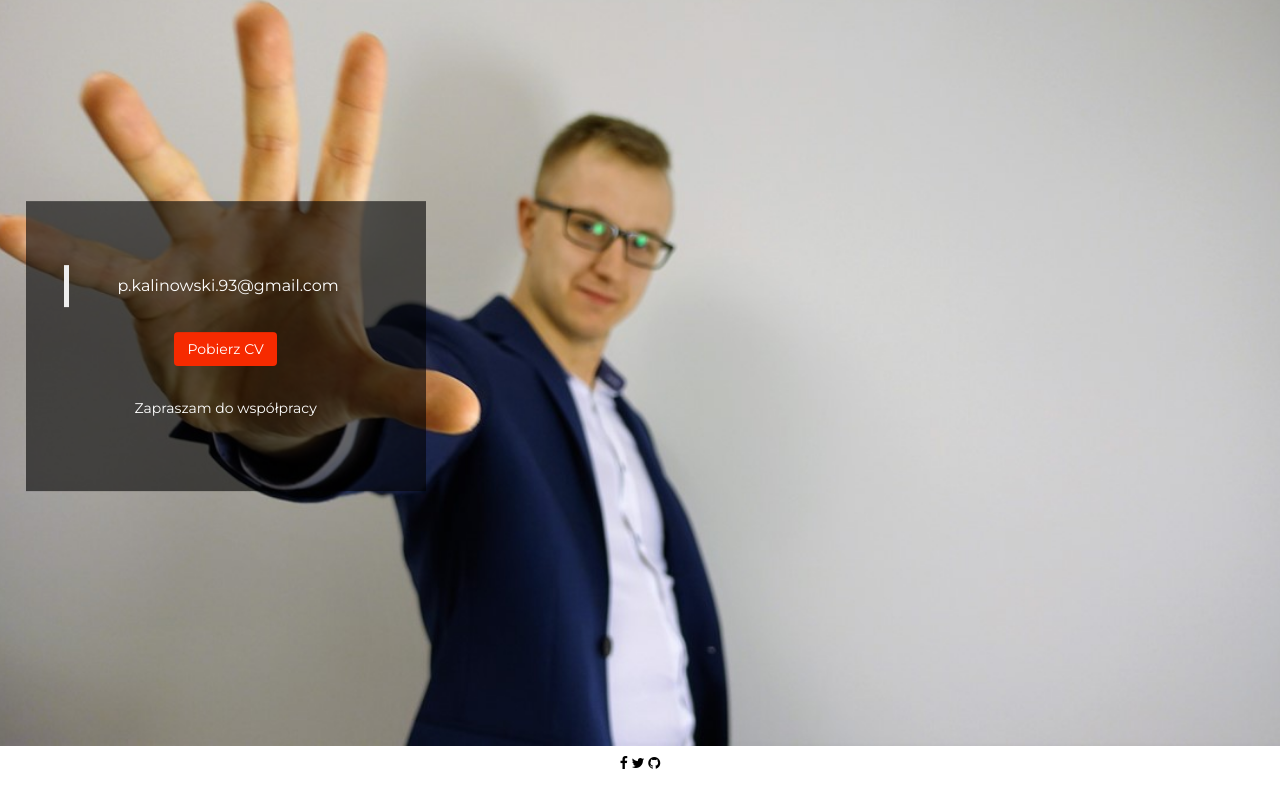
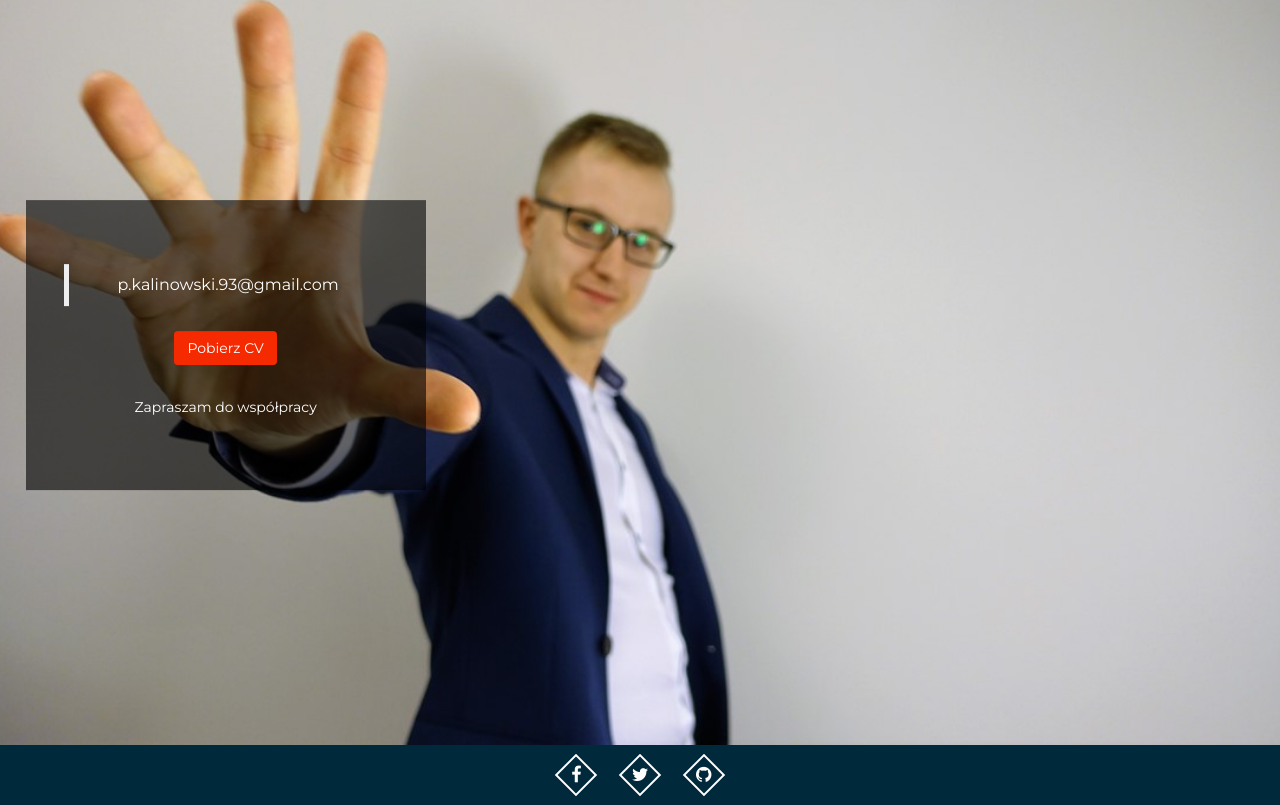
Before and after one commit to patrick336/Portfollio-cv, a plain HTML site: page index.html in a window 1280 px wide. Shown: the part 1694-2499 px from the top of the page. Before the commit the page ends 2474 px from the top, so only its background shows below. Drawn offline with nearby package versions, Linux system fonts and the light colour scheme.

Commit message:
updating files

```diff
--- a/css/style.css
+++ b/css/style.css
@@ -21,6 +21,7 @@
 body {
 	font-family: 'Montserrat',sans-serif;
 	color: #fff;
+	padding-top: 50px;
 }
 
 a:link,a:visited ,a:active{
@@ -182,17 +183,55 @@ a:link,a:visited ,a:active{
 
 
 
-.social-media a {
- 	height: 35px;
-	width: 35px;
-	color: black;
+
+
+/* #################	SECTION FOOTER ####################*/
+
+footer {
+	background-color: #00293c;
+}
+.social-media {
+	padding: 15px 0;
+}
+.social-media i.fa {
+	margin: 0 15px;
+	font-size: 18px;
+	height: 30px;
+	width: 30px;
+	line-height: 30px;
+	position: relative;
+	z-index: 2;
+	-webkit-transition: all .3s;
+	transition: all .3s;
 }
 
-.social-media i.fa {
-	padding: 10px 0;
+.social-media i.fa::after {
+	position: absolute;
+	display: inline-block;
+	content: '';
+	height: 30px;
+	width: 30px;
+	left: 0;
+	border: 2px solid;
+	transform: rotate(-45deg);
 }
 
-a.fb:hover,
-a.fb:focus {
+.social-media i.fa:hover,
+.social-media i.fa:focus
+{
+	transform: scale(1.2);
+}
+/*
+
+ i.fa::before:hover,i.fa::before:focus {
 	color: #3B5998;
 }
+.tw:hover,
+.tw:focus {
+	color: #1dcaff;
+}
+.gb:hover,
+.gb:focus {
+	color: #24292E;
+}
+*/
--- a/index.html
+++ b/index.html
@@ -21,7 +21,7 @@
 </head>
 <body>
 <!--<header>	-->
-		<nav class="navbar navbar-inverse">
+		<nav class="navbar navbar-inverse navbar-fixed-top">
 			<div class="container-fluid">
 				<div class="navbar-header">
 					<button type="button" class="navbar-toggle collapsed" data-toggle="collapse" data-target="#bs-example-navbar-collapse-1" aria-expanded="false">
@@ -230,7 +230,7 @@
 			<a class="tw" href="https://twitter.com/?lang=pl" target="_blank">
 				<i class="fa fa-twitter tw"></i>
 			</a>
-			<a class="git" href="https://github.com/" target="_blank">
+			<a class="git" href="https://github.com/patrick336/" target="_blank">
 				<i class="fa fa-github gb"></i>
 			</a>
 		</div>
```
